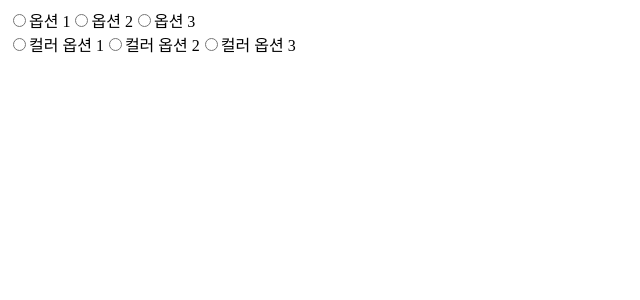
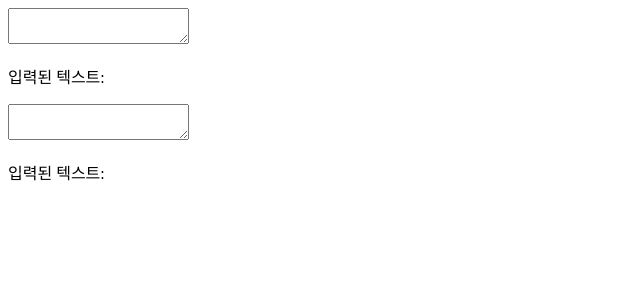
Before and after one commit to kim0hun/Inflearn_React, a React (Vite) app in the folder study/: page / in a window 1280 px wide. Shown: the top 300 px of the page, without its empty margins (0-640 px from the left). Built offline with nearby package versions, Linux system fonts and the light colour scheme.

Commit message:
129. 제어 컴포넌트 - 여러 줄 입력 요소

```diff
--- a/study/src/App.tsx
+++ b/study/src/App.tsx
@@ -1,9 +1,9 @@
-import Radio from "./compononets/controlled/Radio";
+import Textarea from "./compononets/controlled/Textarea";
 
 export default function App() {
   return (
     <>
-      <Radio />
+      <Textarea />
     </>
   );
 }
--- /dev/null
+++ b/study/src/compononets/controlled/Textarea.tsx
@@ -0,0 +1,32 @@
+import { useState } from "react";
+
+export default function Textarea() {
+  const [formState, setFormState] = useState({
+    desc: "",
+    introduce: "",
+  });
+  const handleFormStateChange = (e: React.ChangeEvent<HTMLTextAreaElement>) => {
+    setFormState((formState) => ({
+      ...formState,
+      [e.target.name]: e.target.value,
+    }));
+  };
+
+  return (
+    <>
+      <textarea
+        name="desc"
+        value={formState.desc}
+        onChange={handleFormStateChange}
+      />
+      <p>입력된 텍스트: {formState.desc}</p>
+
+      <textarea
+        name="introduce"
+        value={formState.introduce}
+        onChange={handleFormStateChange}
+      />
+      <p>입력된 텍스트: {formState.introduce}</p>
+    </>
+  );
+}
```
